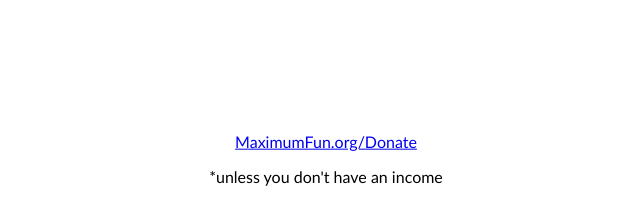
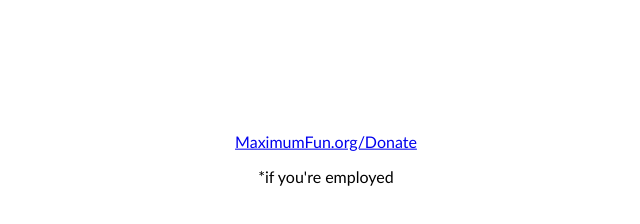
Before and after one commit to JacobCWard/DonateToMaximumFun, a plain HTML site: page index.html in a window 1280 px wide. Shown: the part 446-670 px from the top of the page, without its empty margins (314-954 px from the left). Drawn offline with Linux system fonts and the light colour scheme.

Commit message:
employed

```diff
--- a/index.html
+++ b/index.html
@@ -19,7 +19,7 @@
     <div class="element">
         <h1>YES!<sup>*</sup></h1>
         <a href="http://www.maximumfun.org/donate">MaximumFun.org/Donate</a>
-        <p>*unless you don't have an income</p>
+        <p>*if you're employed</p>
     </div>
 
 
```
